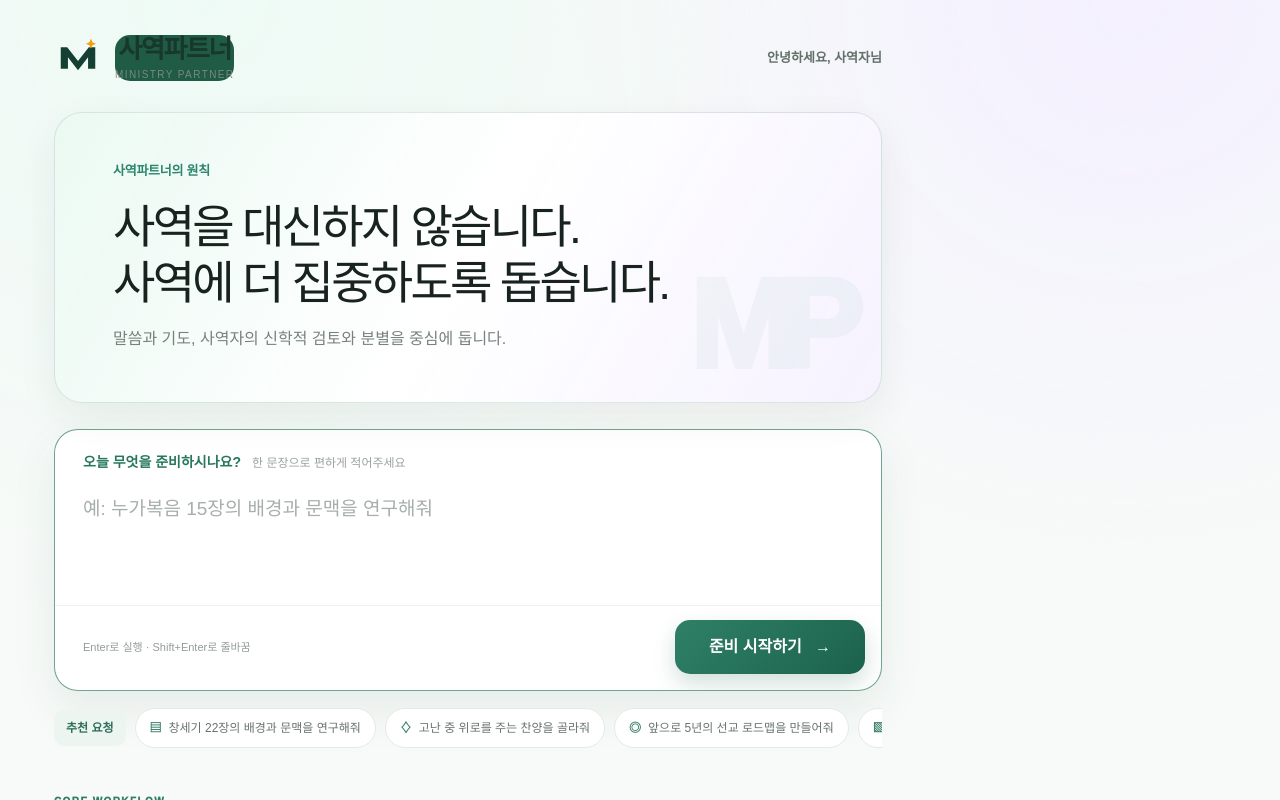
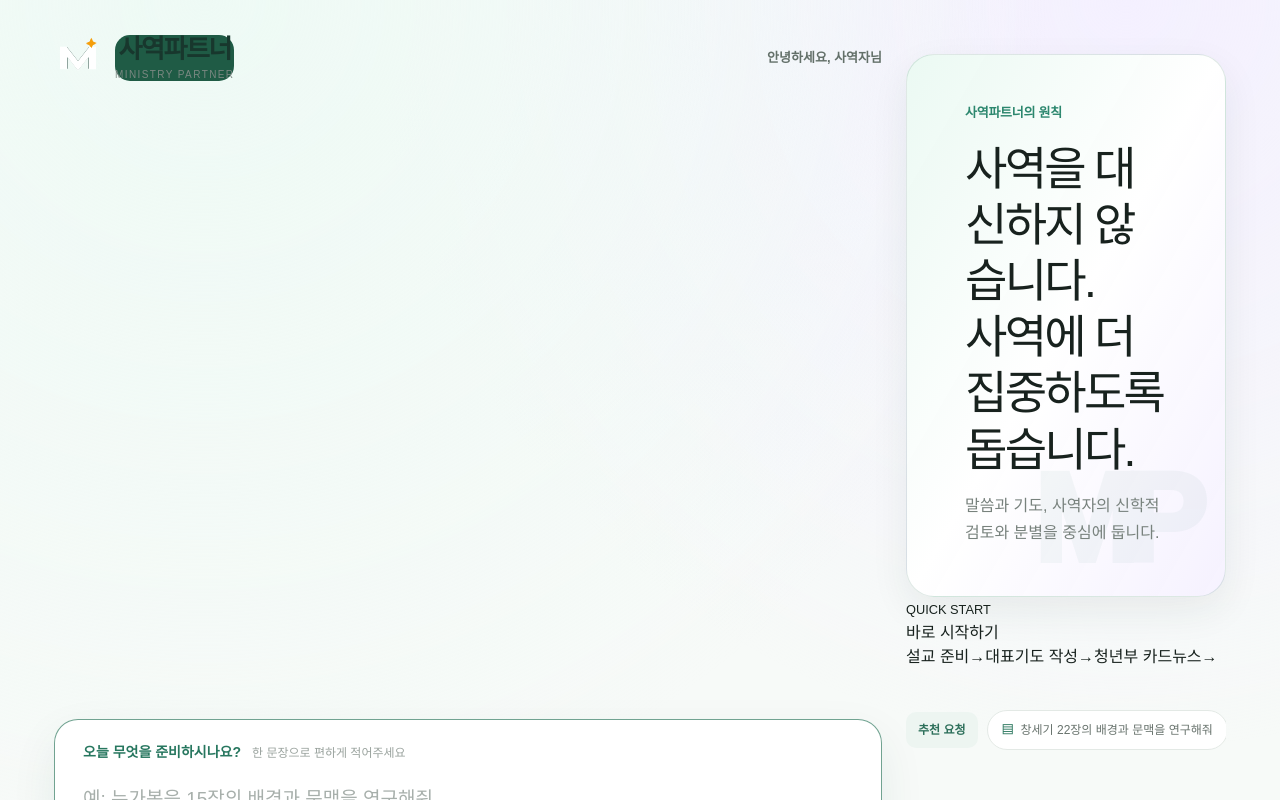
Before and after one commit to a01057674471-dot/ministry-partner, a Next.js app: page / in a window 1280 px wide. Shown: the top 800 px of the page. Built offline with nearby package versions, Linux system fonts and the light colour scheme; no server answers.

Commit message:
Redesign desktop home layout and replace logo with inline SVG

```diff
--- a/app/page.tsx
+++ b/app/page.tsx
@@ -9,15 +9,18 @@ const examples = [
   "창세기 22장의 배경과 문맥을 연구해줘",
   "고난 중 위로를 주는 찬양을 골라줘",
   "앞으로 5년의 선교 로드맵을 만들어줘",
-  "청년부 수련회 포스터 배경을 만들어줘",
+  "청년부 카드뉴스를 만들어줘",
 ];
 
 const coreTools = [
-  { href: "/research", icon: "▤", tone: "mint", title: "말씀 연구", copy: "배경·문맥·원어와 견해를 확인합니다." },
-  { href: "/workspace", icon: "✎", tone: "blue", title: "사역 작업", copy: "기도문·문서·설교 개요를 정리합니다." },
+  { href: "/research", icon: "▤", tone: "mint", title: "말씀 연구", copy: "배경·문맥·원어와 해석 견해를 확인합니다." },
+  { href: "/sermon", icon: "✦", tone: "blue", title: "설교 준비", copy: "본문 연구에서 설교 개요와 초안까지 이어갑니다." },
+  { href: "/prayer", icon: "♢", tone: "orange", title: "기도문 작성", copy: "예배와 상황에 맞는 기도문을 준비합니다." },
   { href: "/worship", icon: "♫", tone: "purple", title: "찬양 플래너", copy: "본문과 예배 흐름에 맞춰 선곡합니다." },
-  { href: "/prayer", icon: "♢", tone: "orange", title: "기도문 작성", copy: "상황과 예배에 맞는 기도문을 준비합니다." },
-  { href: "/image-content", icon: "▧", tone: "pink", title: "이미지 디자인", copy: "포스터와 콘텐츠 제작을 시작합니다." },
+  { href: "/image-content", icon: "▧", tone: "pink", title: "카드뉴스·디자인", copy: "포스터와 카드뉴스 배경을 만들고 편집합니다." },
+  { href: "/workspace?request=45초 쇼츠 대본을 만들어줘", icon: "▶", tone: "red", title: "쇼츠 기획", copy: "훅·대사·자막·썸네일까지 구성합니다." },
+  { href: "/workspace?request=사역 기획서를 작성해줘", icon: "▦", tone: "sand", title: "사역 문서", copy: "기획서·보고서·교육안과 회의록을 정리합니다." },
+  { href: "/roadmap", icon: "◎", tone: "teal", title: "사역 로드맵", copy: "3년·5년 비전과 실행 계획을 세웁니다." },
 ];
 
 type ScheduleItem = { id: number; time: string; title: string };
@@ -25,6 +28,15 @@ type ScheduleItem = { id: number; time: string; title: string };
 function displayName(value: string) {
   const cleaned = value.trim().replace(/님+$/g, "");
   return cleaned || "사역자";
+}
+
+function BrandMark() {
+  return (
+    <svg className="partner-brand-svg" viewBox="0 0 64 64" role="img" aria-label="MP 로고">
+      <path d="M8 47V17h9l15 19 15-19h9v30H46V31L32 49 18 31v16z" fill="currentColor" />
+      <path d="M50 5l2.1 5L57 12l-4.9 2.1L50 19l-2.1-4.9L43 12l4.9-2z" fill="#f59e0b" />
+    </svg>
+  );
 }
 
 export default function Home() {
@@ -45,12 +57,10 @@ export default function Home() {
       if (raw) {
         const parsed = JSON.parse(raw);
         if (Array.isArray(parsed)) {
-          setRecent(
-            parsed.slice(0, 4).map((item) => ({
+          setRecent(parsed.slice(0, 4).map((item) => ({
             title: String(item.title || "이름 없는 작업"),
             updatedAt: String(item.updatedAt || ""),
-            })),
-          );
+          })));
         }
       }
     } catch {
@@ -96,10 +106,11 @@ export default function Home() {
     if (!text) return;
     if (/찬양|복음성가|찬송가|콘티/.test(text)) return router.push(`/worship?request=${encodeURIComponent(text)}`);
     if (/로드맵|비전|3년|5년|10년/.test(text)) return router.push(`/roadmap?request=${encodeURIComponent(text)}`);
+    if (/카드뉴스|카드 뉴스|인스타 카드/.test(text)) return router.push(`/workspace?request=${encodeURIComponent(text)}`);
     if (/성경|본문|배경|문맥|원어|주해|\d+장|\d+절/.test(text)) return router.push(`/research?passage=${encodeURIComponent(text)}`);
     if (/설교|강해/.test(text)) return router.push(`/sermon?request=${encodeURIComponent(text)}`);
     if (/기도|축도/.test(text)) return router.push(`/prayer?request=${encodeURIComponent(text)}`);
-    if (/카드뉴스|썸네일|이미지|인스타|포스터|배너|주보/.test(text)) return router.push(`/image-content?request=${encodeURIComponent(text)}`);
+    if (/썸네일|이미지|인스타|포스터|배너|주보/.test(text)) return router.push(`/image-content?request=${encodeURIComponent(text)}`);
     router.push(`/workspace?request=${encodeURIComponent(text)}`);
   }
 
@@ -111,20 +122,29 @@ export default function Home() {
   return (
     <main className="partner-dashboard">
       <div className="partner-home-layout">
-        <section className="partner-dashboard-main">
         <header className="partner-home-brand">
           <Link href="/" className="partner-home-logo" aria-label="사역파트너 홈">
-              <span className="partner-brand-symbol" aria-hidden="true"><i /><i /><i /></span>
+            <span className="partner-brand-symbol" aria-hidden="true"><BrandMark /></span>
             <span><strong>사역파트너</strong><small>MINISTRY PARTNER</small></span>
           </Link>
           <p>안녕하세요, {name}님</p>
         </header>
 
+        <section className="partner-hero-grid">
           <section className="partner-principle">
             <span className="partner-principle-label">사역파트너의 원칙</span>
             <h1>사역을 대신하지 않습니다.<br />사역에 더 집중하도록 돕습니다.</h1>
             <p>말씀과 기도, 사역자의 신학적 검토와 분별을 중심에 둡니다.</p>
             <span className="partner-principle-watermark" aria-hidden="true">MP</span>
+          </section>
+
+          <aside className="partner-hero-side">
+            <small>QUICK START</small>
+            <h2>바로 시작하기</h2>
+            <Link href="/sermon"><span>설교 준비</span><b>→</b></Link>
+            <Link href="/prayer"><span>대표기도 작성</span><b>→</b></Link>
+            <Link href="/workspace?request=청년부 카드뉴스를 만들어줘"><span>청년부 카드뉴스</span><b>→</b></Link>
+          </aside>
         </section>
 
         <form className="partner-command" onSubmit={submit}>
@@ -162,7 +182,7 @@ export default function Home() {
           <div className="partner-section-title">
             <div><small>CORE WORKFLOW</small><h2>핵심 기능</h2></div>
           </div>
-            <div className="partner-quick-grid">
+          <div className="partner-quick-grid partner-quick-grid-wide">
             {coreTools.map((tool) => (
               <Link href={tool.href} key={tool.title} className={`partner-tool-card tone-${tool.tone}`}>
                 <span className="partner-tool-icon" aria-hidden="true">{tool.icon}</span>
@@ -212,7 +232,6 @@ export default function Home() {
             </div>
           </section>
         </section>
-        </section>
       </div>
     </main>
   );
```
Lines whose indentation alone changed are shown as unchanged.
